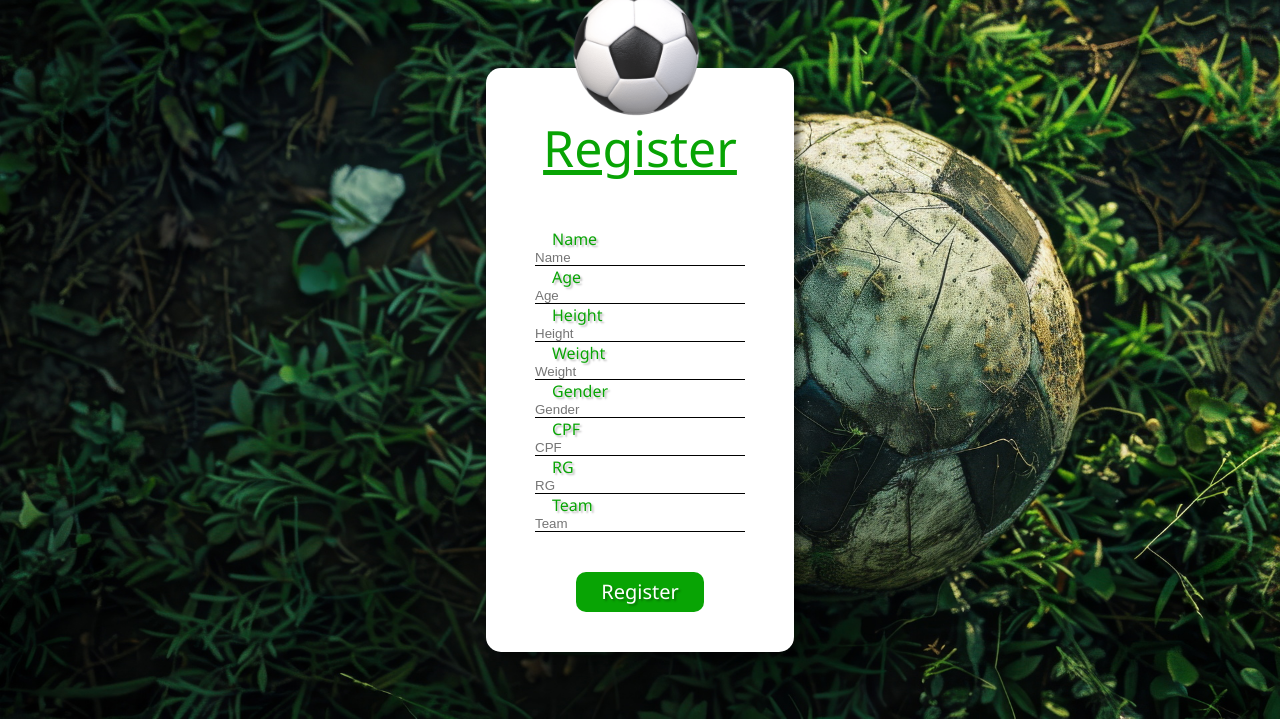
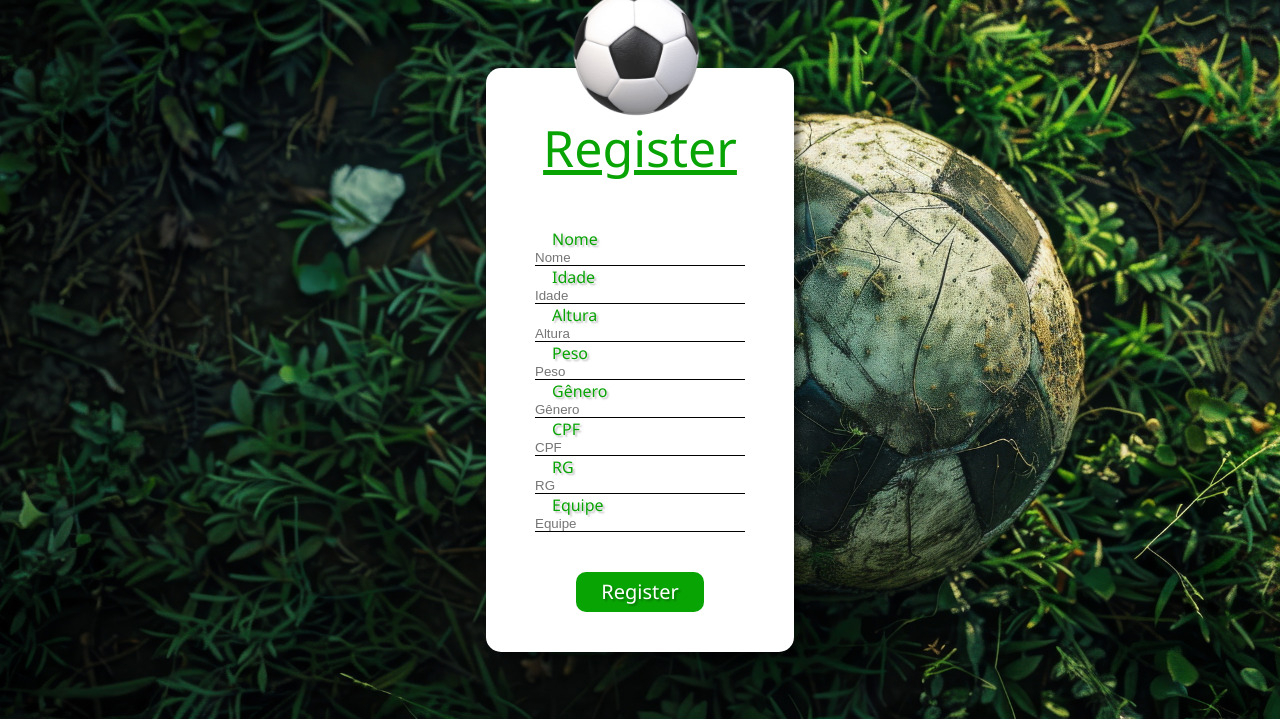
Before and after one commit to analouzada/projeto, a PHP site: page /register-C.php in a window 1280 px wide. Shown: the top 723 px of the page. Run offline with PHP 8.4, Linux system fonts and the light colour scheme.

Commit message:
commit: lógica aplicada no register-e

```diff
--- a/register-C.php
+++ b/register-C.php
@@ -1,3 +1,4 @@
+
 <!DOCTYPE html>
 <html lang="pt-br">
 <head>
@@ -22,20 +23,20 @@
 </div>
 <h1>Register</h1>
 <div class="form-input">
-<label id="direction">Name</label>
-<input type="text" name="nome" placeholder="Name">
+<label id="direction">Nome</label>
+<input type="text" name="nome" placeholder="Nome">
 
-<label id="direction">Age</label>
-<input type="text" name="age" placeholder="Age">
+<label id="direction">Idade</label>
+<input type="text" name="idade" placeholder="Idade">
 
-<label id="direction">Height</label>
-<input type="text" name="height" placeholder="Height">
+<label id="direction">Altura</label>
+<input type="text" name="altura" placeholder="Altura">
 
-<label id="direction">Weight</label>
-<input type="text" name="weight" placeholder="Weight">
+<label id="direction">Peso</label>
+<input type="text" name="peso" placeholder="Peso">
 
-<label id="direction">Gender</label>
-<input type="text" name="gender" placeholder="Gender">
+<label id="direction">Gênero</label>
+<input type="text" name="genero" placeholder="Gênero">
 
 <label id="direction">CPF</label>
 <input type="text" name="cpf" placeholder="CPF">
@@ -43,8 +44,9 @@
 <label id="direction">RG</label>
 <input type="text" name="rg" placeholder="RG">
 
-<label id="direction">Team</label>
-<input type="text" name="team" placeholder="Team">
+<label id="direction">Equipe</label>
+<input type="text" name="equipe" placeholder="Equipe">
+
 
 <div class="r-button">
 <button>Register</button>
--- a/register-T.php
+++ b/register-T.php
@@ -65,7 +65,7 @@ if ($_SERVER["REQUEST_METHOD"] == "POST") {
 
 
 <div class="r-button">
-<button type="submit">Register</input>
+<button type="submit">Register</button>
 </div>
 </div>
 </form>
```
Also changed, not shown: register-L.php (+23 -0 lines), register-e.php (+23 -4 lines).
